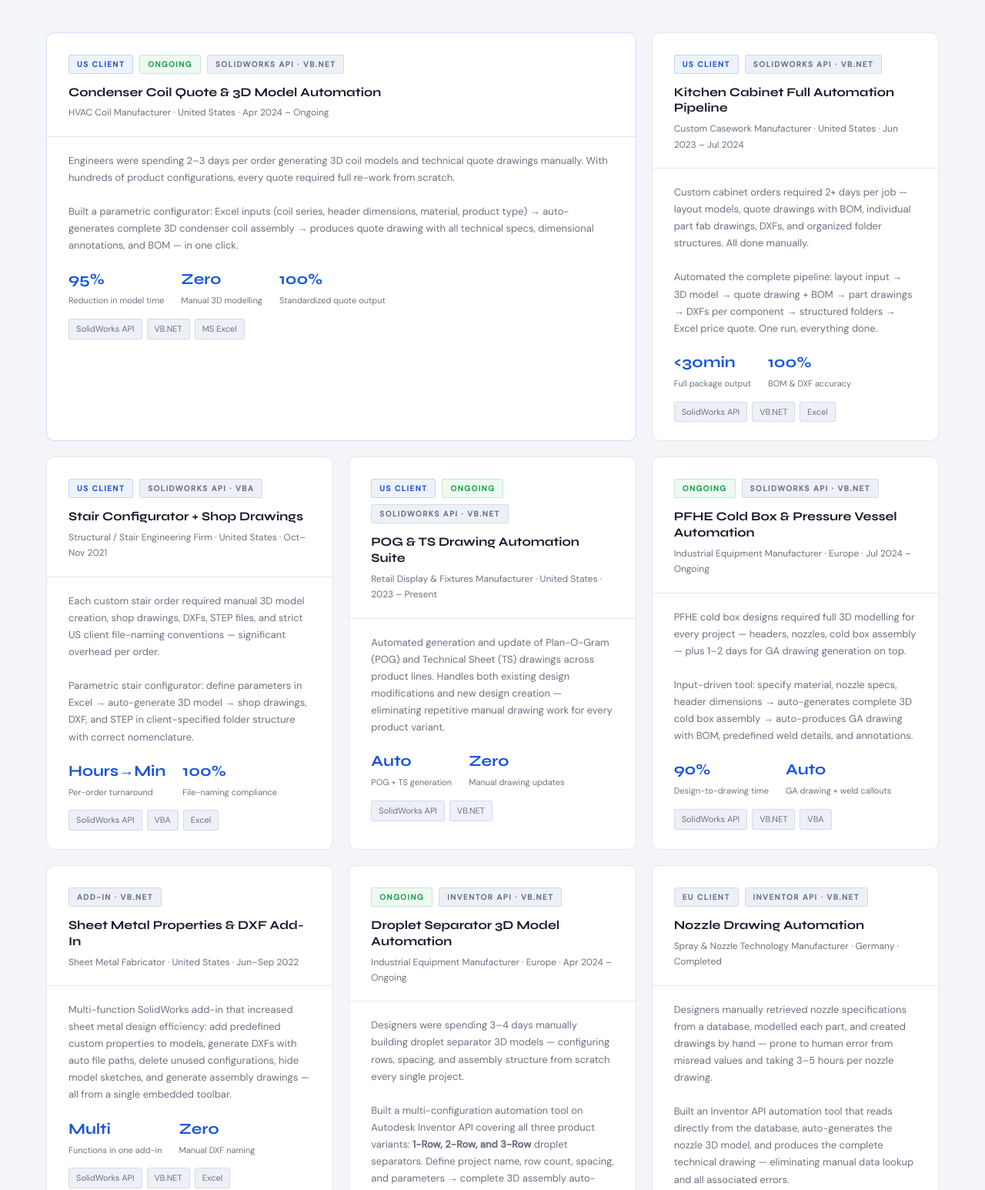
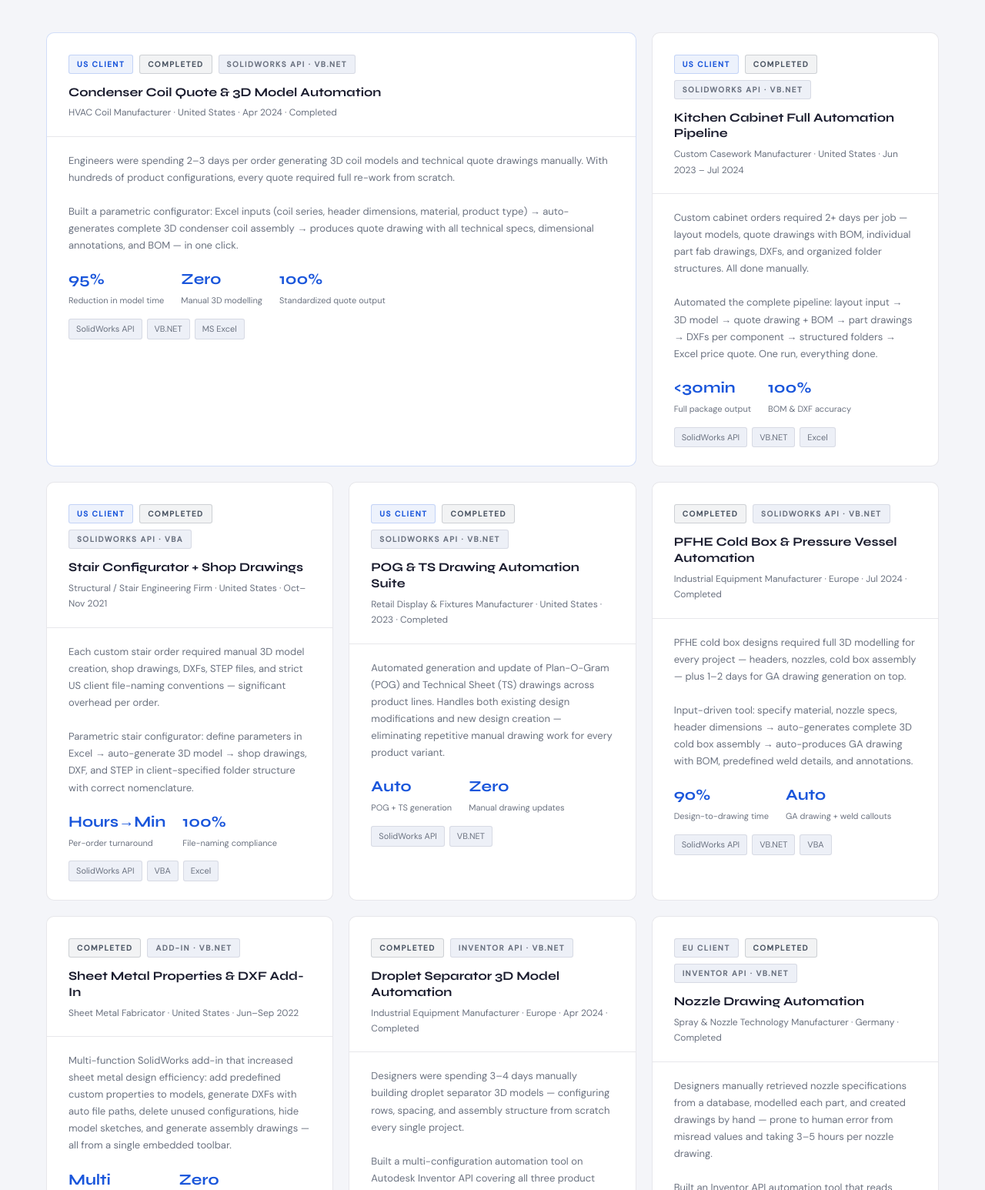
Before and after one commit to dishenjariwala-bit/dishenjariwala.github.io, a plain HTML site: page index.html in a window 1280 px wide. Shown: the part 3240-4786 px from the top of the page at 77% size. Drawn offline with Linux system fonts and the light colour scheme.

Commit message:
Add files via upload

```diff
--- a/index.html
+++ b/index.html
@@ -140,6 +140,7 @@
     .tag.us { background: rgba(26,86,219,0.08); color: var(--accent); border: 1px solid rgba(26,86,219,0.2); }
     .tag.ind { background: rgba(180,120,0,0.07); color: #b47800; border: 1px solid rgba(180,120,0,0.2); }
     .tag.ongoing { background: rgba(22,163,74,0.07); color: #16a34a; border: 1px solid rgba(22,163,74,0.2); }
+    .tag.completed { background: rgba(75,85,99,0.07); color: #4b5563; border: 1px solid rgba(75,85,99,0.22); }
     .tag.generic { background: var(--bg3); color: var(--muted); border: 1px solid var(--border); }
     .project-name { font-family: 'Syne', sans-serif; font-size: 16px; font-weight: 700; color: var(--heading); margin-bottom: 6px; line-height: 1.3; }
     .project-client { font-size: 12px; color: var(--muted); }
@@ -455,11 +456,11 @@
       <div class="project-header">
         <div class="project-tags">
           <span class="tag us">US Client</span>
-          <span class="tag ongoing">Ongoing</span>
+          <span class="tag completed">Completed</span>
           <span class="tag generic">SolidWorks API · VB.NET</span>
         </div>
         <div class="project-name">Condenser Coil Quote &amp; 3D Model Automation</div>
-        <div class="project-client">HVAC Coil Manufacturer · United States · Apr 2024 – Ongoing</div>
+        <div class="project-client">HVAC Coil Manufacturer · United States · Apr 2024 · Completed</div>
       </div>
       <div class="project-body">
         <div class="project-desc">Engineers were spending 2–3 days per order generating 3D coil models and technical quote drawings manually. With hundreds of product configurations, every quote required full re-work from scratch.<br><br>Built a parametric configurator: Excel inputs (coil series, header dimensions, material, product type) → auto-generates complete 3D condenser coil assembly → produces quote drawing with all technical specs, dimensional annotations, and BOM — in one click.</div>
@@ -479,6 +480,7 @@
       <div class="project-header">
         <div class="project-tags">
           <span class="tag us">US Client</span>
+          <span class="tag completed">Completed</span>
           <span class="tag generic">SolidWorks API · VB.NET</span>
         </div>
         <div class="project-name">Kitchen Cabinet Full Automation Pipeline</div>
@@ -501,6 +503,7 @@
       <div class="project-header">
         <div class="project-tags">
           <span class="tag us">US Client</span>
+          <span class="tag completed">Completed</span>
           <span class="tag generic">SolidWorks API · VBA</span>
         </div>
         <div class="project-name">Stair Configurator + Shop Drawings</div>
@@ -523,11 +526,11 @@
       <div class="project-header">
         <div class="project-tags">
           <span class="tag us">US Client</span>
-          <span class="tag ongoing">Ongoing</span>
+          <span class="tag completed">Completed</span>
           <span class="tag generic">SolidWorks API · VB.NET</span>
         </div>
         <div class="project-name">POG &amp; TS Drawing Automation Suite</div>
-        <div class="project-client">Retail Display &amp; Fixtures Manufacturer · United States · 2023 – Present</div>
+        <div class="project-client">Retail Display &amp; Fixtures Manufacturer · United States · 2023 · Completed</div>
       </div>
       <div class="project-body">
         <div class="project-desc">Automated generation and update of Plan-O-Gram (POG) and Technical Sheet (TS) drawings across product lines. Handles both existing design modifications and new design creation — eliminating repetitive manual drawing work for every product variant.</div>
@@ -545,11 +548,11 @@
     <div class="project-card">
       <div class="project-header">
         <div class="project-tags">
-          <span class="tag ongoing">Ongoing</span>
+          <span class="tag completed">Completed</span>
           <span class="tag generic">SolidWorks API · VB.NET</span>
         </div>
         <div class="project-name">PFHE Cold Box &amp; Pressure Vessel Automation</div>
-        <div class="project-client">Industrial Equipment Manufacturer · Europe · Jul 2024 – Ongoing</div>
+        <div class="project-client">Industrial Equipment Manufacturer · Europe · Jul 2024 · Completed</div>
       </div>
       <div class="project-body">
         <div class="project-desc">PFHE cold box designs required full 3D modelling for every project — headers, nozzles, cold box assembly — plus 1–2 days for GA drawing generation on top.<br><br>Input-driven tool: specify material, nozzle specs, header dimensions → auto-generates complete 3D cold box assembly → auto-produces GA drawing with BOM, predefined weld details, and annotations.</div>
@@ -567,6 +570,7 @@
     <div class="project-card">
       <div class="project-header">
         <div class="project-tags">
+          <span class="tag completed">Completed</span>
           <span class="tag generic">Add-in · VB.NET</span>
         </div>
         <div class="project-name">Sheet Metal Properties &amp; DXF Add-In</div>
@@ -588,11 +592,11 @@
     <div class="project-card">
       <div class="project-header">
         <div class="project-tags">
-          <span class="tag ongoing">Ongoing</span>
+          <span class="tag completed">Completed</span>
           <span class="tag generic">Inventor API · VB.NET</span>
         </div>
         <div class="project-name">Droplet Separator 3D Model Automation</div>
-        <div class="project-client">Industrial Equipment Manufacturer · Europe · Apr 2024 – Ongoing</div>
+        <div class="project-client">Industrial Equipment Manufacturer · Europe · Apr 2024 · Completed</div>
       </div>
       <div class="project-body">
         <div class="project-desc">Designers were spending 3–4 days manually building droplet separator 3D models — configuring rows, spacing, and assembly structure from scratch every single project.<br><br>Built a multi-configuration automation tool on Autodesk Inventor API covering all three product variants: <strong>1-Row, 2-Row, and 3-Row</strong> droplet separators. Define project name, row count, spacing, and parameters → complete 3D assembly auto-generated in 20–25 minutes.</div>
@@ -612,6 +616,7 @@
       <div class="project-header">
         <div class="project-tags">
           <span class="tag generic">EU Client</span>
+          <span class="tag completed">Completed</span>
           <span class="tag generic">Inventor API · VB.NET</span>
         </div>
         <div class="project-name">Nozzle Drawing Automation</div>
```
